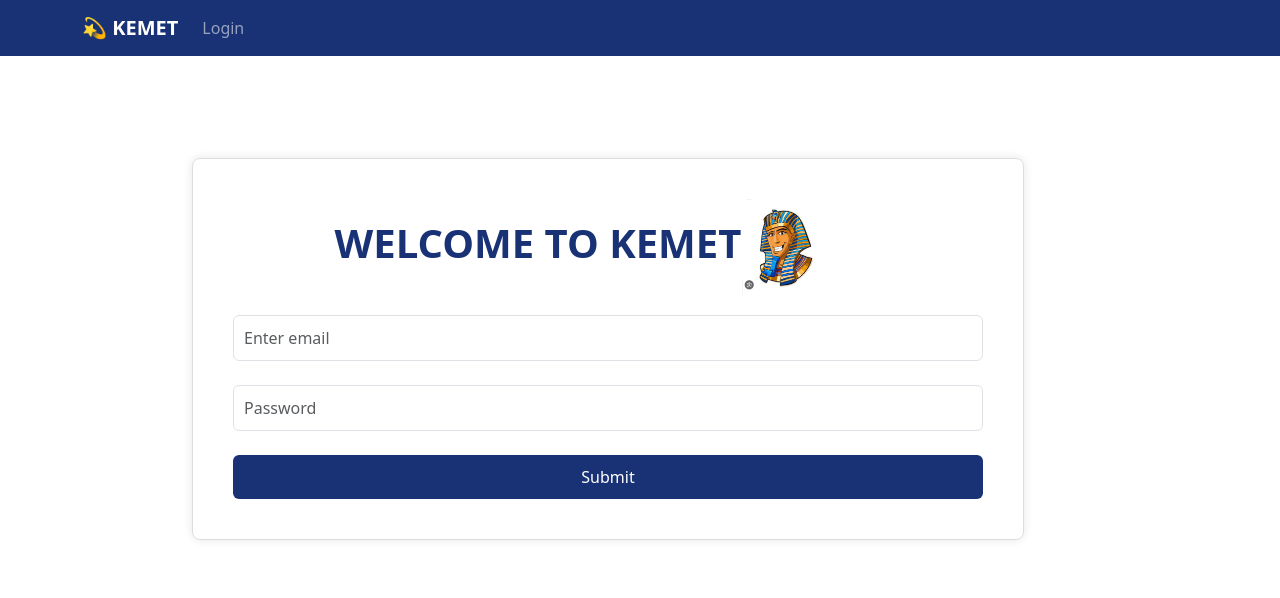
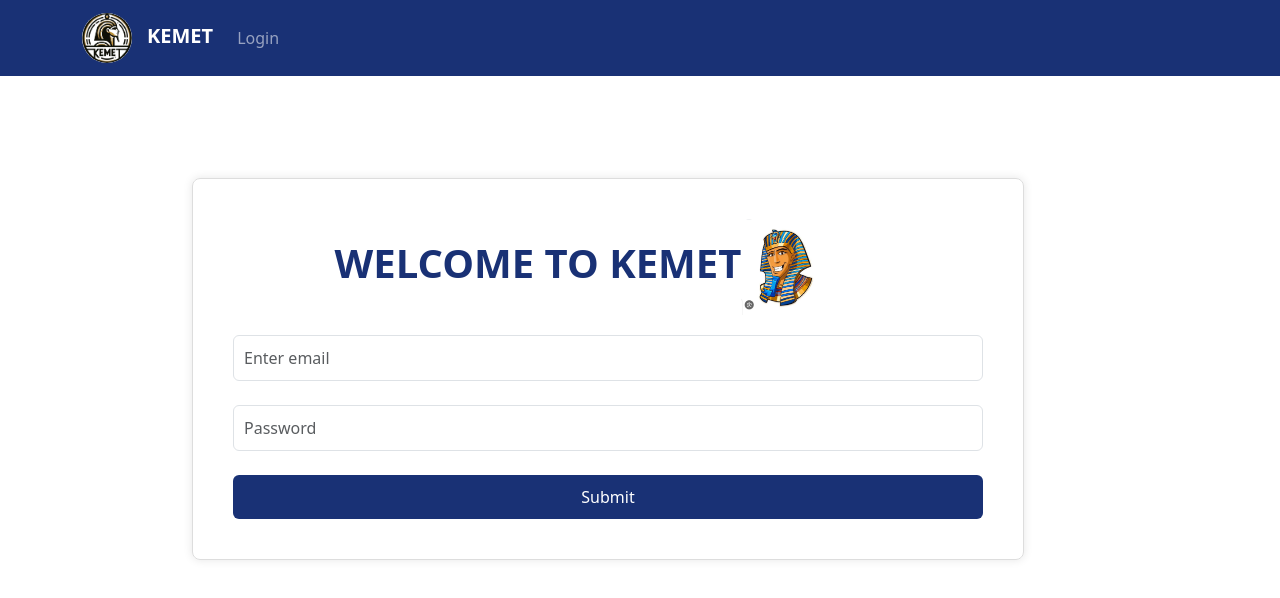
Before and after one commit to Basmala-Elsayed12/ReactAdminDashBoard, a React (Create React App) app: page / in a window 1280 px wide. Shown: the top 598 px of the page. Built offline with nearby package versions, Linux system fonts and the light colour scheme.

Commit message:
lastUpdate

```diff
--- a/src/shared/NavBar.js
+++ b/src/shared/NavBar.js
@@ -4,6 +4,8 @@
 import Navbar from "react-bootstrap/Navbar";
 import { Link, useNavigate } from "react-router-dom";
 import { getAuthtoken, removetoken } from "../helper/Storage";
+import img2 from "../../src/images/Pharaoh-2.png"; // Correctly import the image
+
 export default function NavBar() {
   const navigate = useNavigate();
   const auth = getAuthtoken();
@@ -20,7 +22,17 @@
               className="nav-link text-bold text-lg"
               style={{ fontWeight: "bold" }}
             >
-              💫 KEMET
+              <img
+                src={img2}
+                alt="Pharaoh-2"
+                style={{
+                  width: "50px",
+                  marginRight: "15px",
+                  backgroundColor: "white",
+                  borderRadius: "50%",
+                }}
+              />
+              KEMET
             </Link>
           </Navbar.Brand>
           {/* Not authintcated routes */}
```
Also changed, not shown: src/images/Pharaoh-2.png (added).
